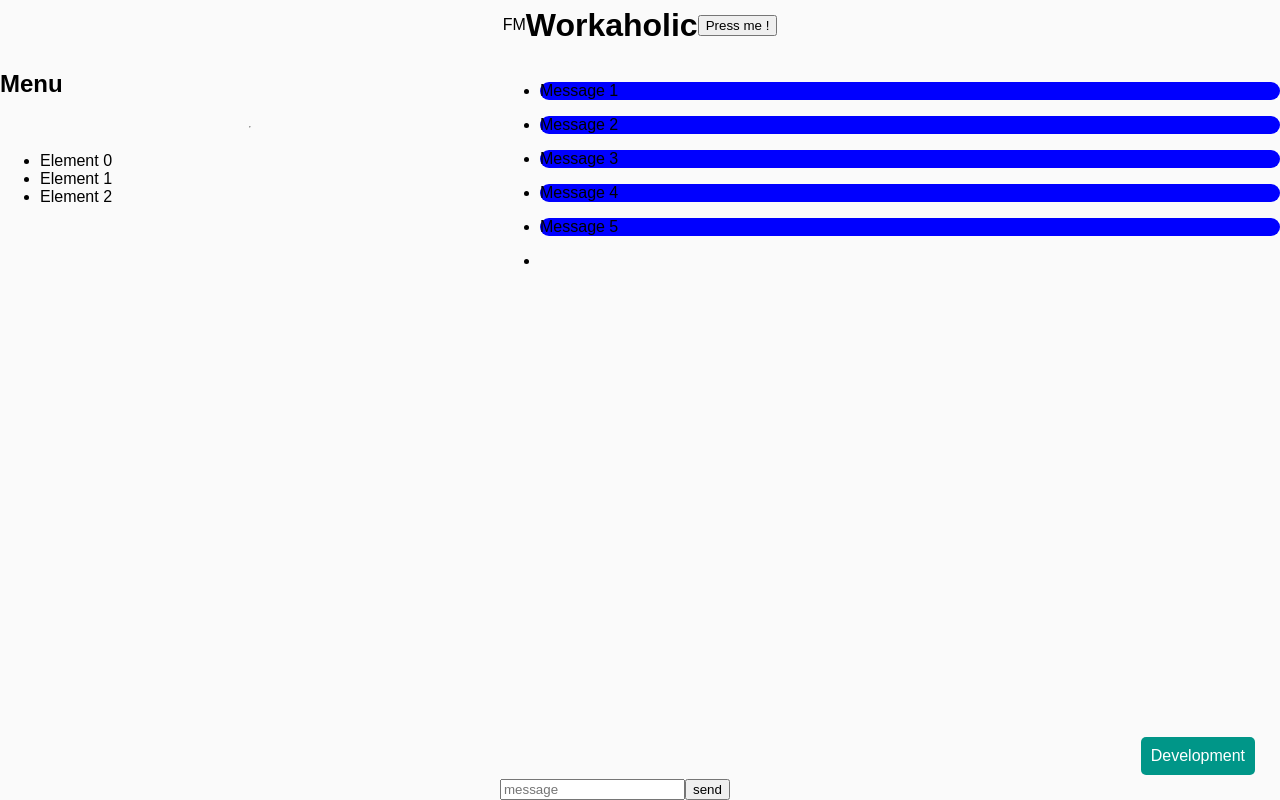
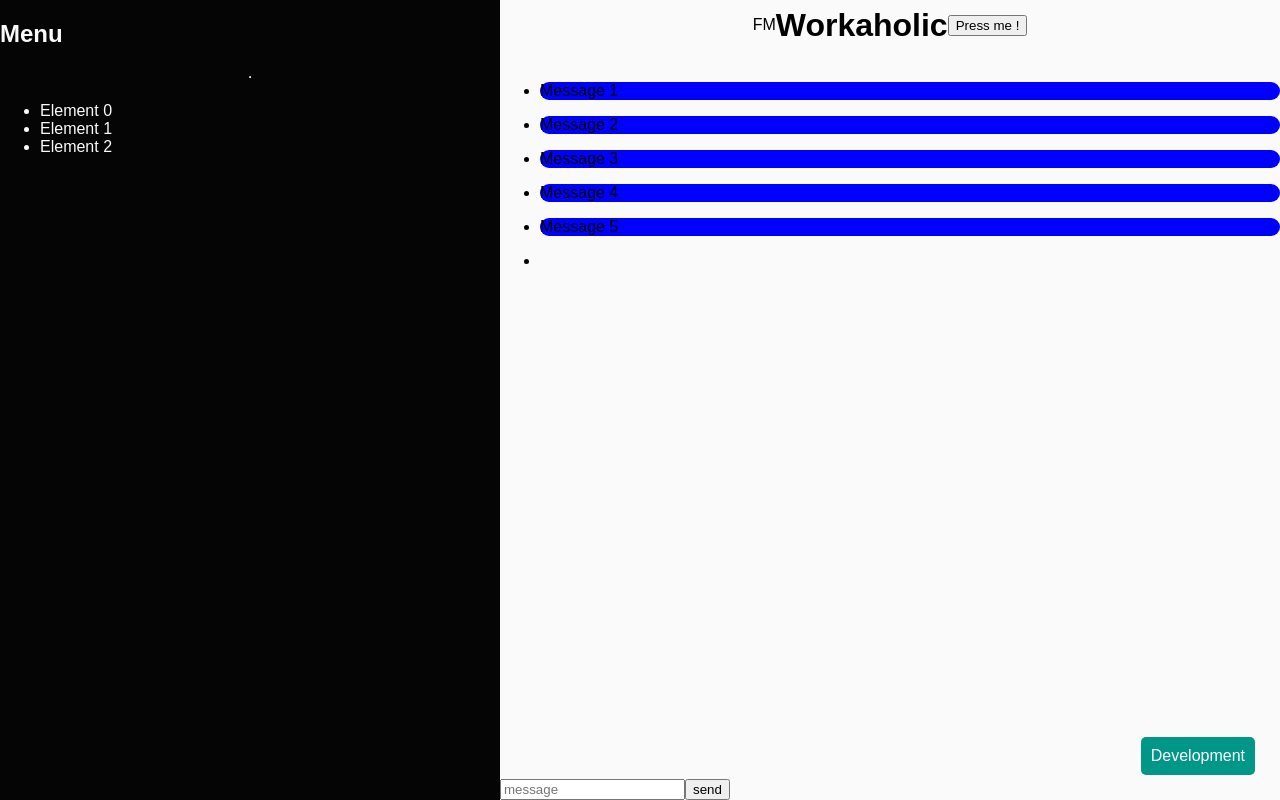
Before and after one commit to FredericKtan/workaholic, a React (Create React App) app in the folder frontend/: page / in a window 1280 px wide. Built offline with nearby package versions, Linux system fonts and the light colour scheme.

Commit message:
:lipstick: Reversed sidebar's colors

```diff
--- a/frontend/src/App.js
+++ b/frontend/src/App.js
@@ -56,17 +56,13 @@ class App extends Component {
         width: '500px',
         opacity: '1',
         overflowY: 'hidden',
+        color: '#fafafa',
+        backgroundColor: '#050505',
       },
     };
 
     return (
       <div className="app">
-        <UIVerticalLayout>
-          <header className="header">
-            <span>FM</span>
-            <h1>Workaholic</h1>
-            <button onClick={this.handleOnClick}>Press me !</button>
-          </header>
         <UIHorizontalLayout>
           <div
             ref={(ref) => { this.sideBar = ref; }}
@@ -79,6 +75,11 @@ class App extends Component {
             </ul>
           </div>
           <UIVerticalLayout>
+            <header className="header">
+              <span>FM</span>
+              <h1>Workaholic</h1>
+              <button onClick={this.handleOnClick}>Press me !</button>
+            </header>
             <UIVerticalLayout reversed>
               <form>
                 <UIHorizontalLayout>
@@ -99,7 +100,6 @@ class App extends Component {
             </UIVerticalLayout>
           </UIVerticalLayout>
         </UIHorizontalLayout>
-        </UIVerticalLayout>
         { process.env.NODE_ENV ? <DeveloperIndicator /> : null }
       </div>
     );
```
Lines whose indentation alone changed are shown as unchanged.
